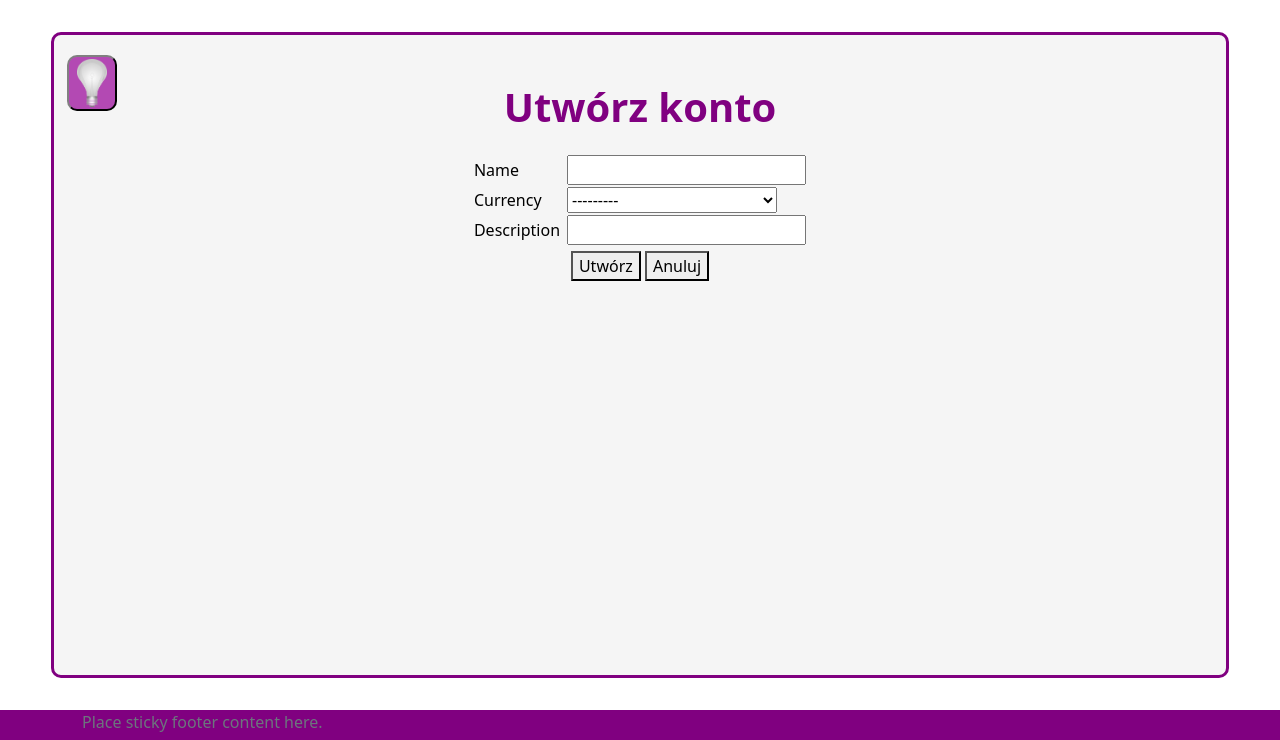
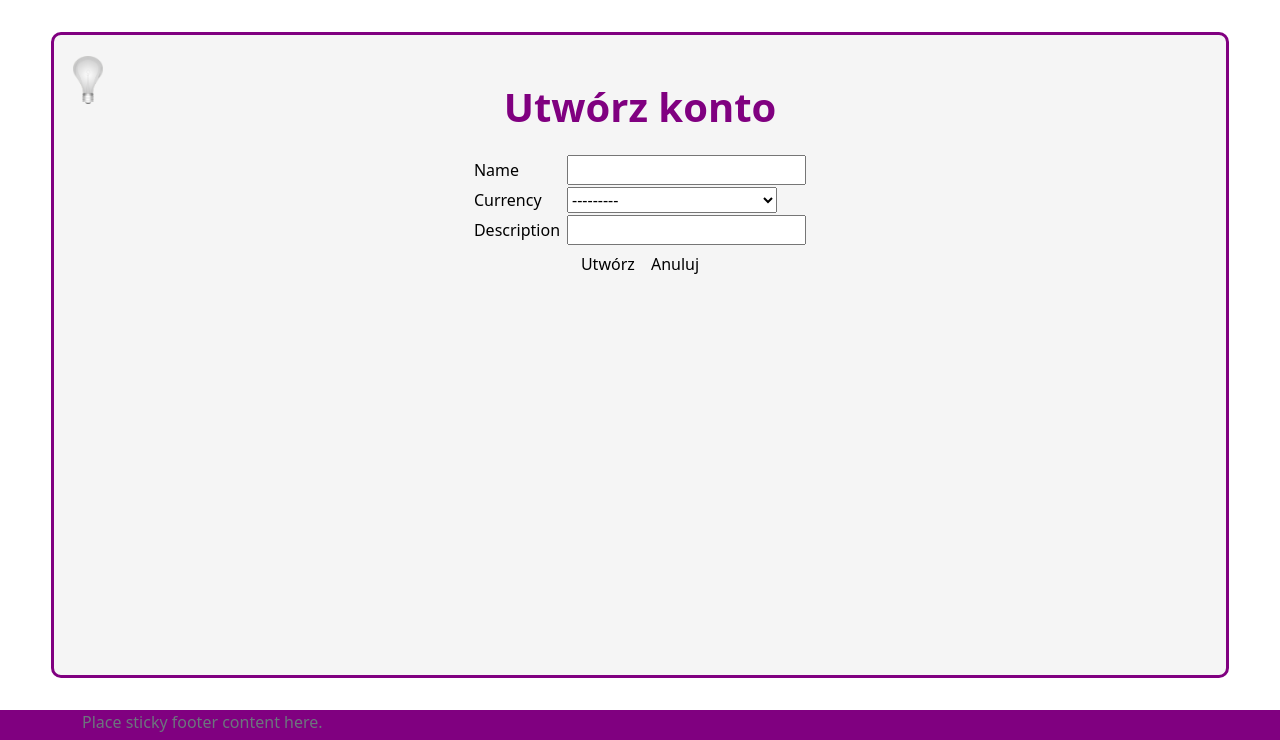
Before and after one commit to Maiconek/ProjektZespolowy-UG-2022-23, a Django app: page /create-account in a window 1280 px wide. Shown: the part 60-800 px from the top of the page. Run offline with Django 3.2, Linux system fonts and the light colour scheme; a user stored in the database is signed in; data comes from the database, SQL or seed files in the repository.

Commit message:
Naprawa żarówki

```diff
--- a/ManagerFinansow/aplication/static/css/style.css
+++ b/ManagerFinansow/aplication/static/css/style.css
@@ -244,3 +244,8 @@
     padding-left: 4vw;
     padding-right: 4vw;
 }
+
+button{
+    background-color: rgba(0, 0, 0, 0);
+    border: none;
+}
--- a/ManagerFinansow/templates/application/base.html
+++ b/ManagerFinansow/templates/application/base.html
@@ -49,7 +49,7 @@
 
     </nav>
     <div id = "site-content">
-        <button class="style-button" onclick="darkMode()" id="dark-mode-button"><img id="light-bulb" src="{% static 'images/bulb_off.png' %}" /></button>
+        <button onclick="darkMode()" id="dark-mode-button"><img id="light-bulb" src="{% static 'images/bulb_off.png' %}" /></button>
         {% block content %}
         {% endblock %}
     </div>
```
